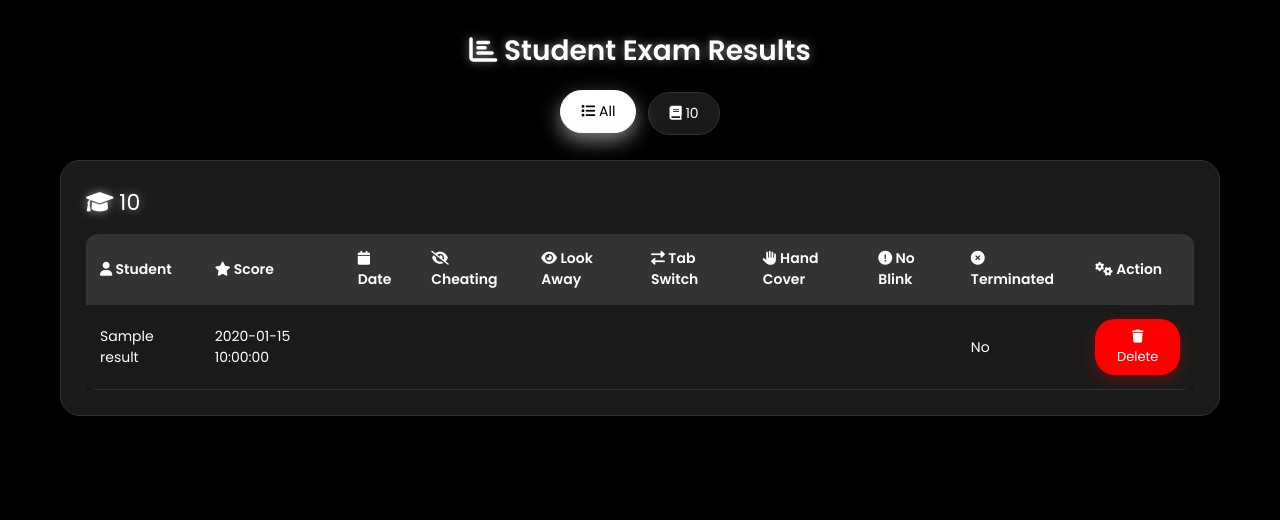
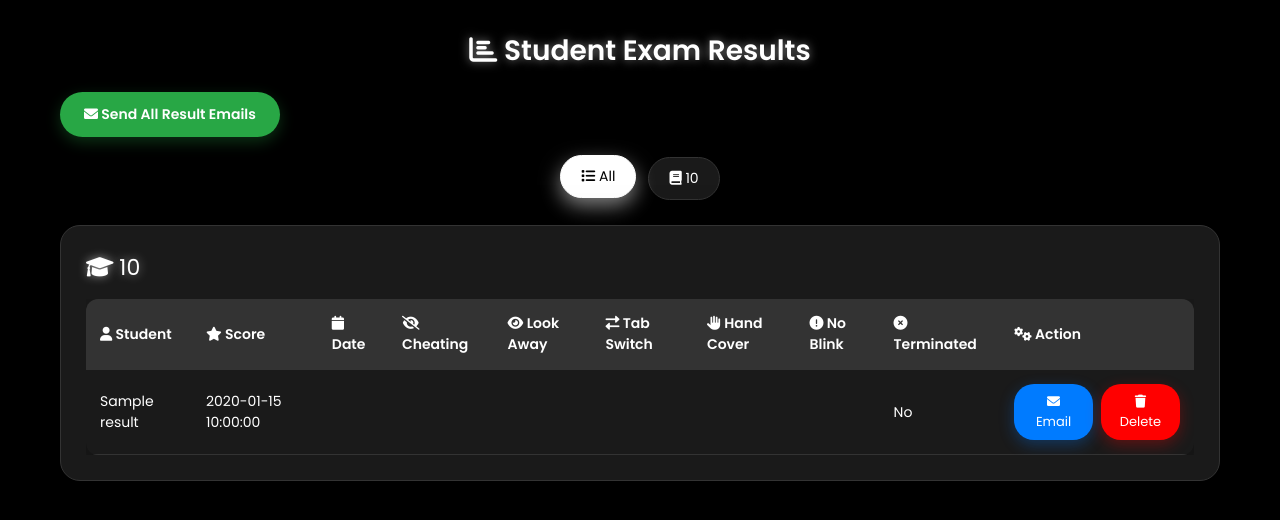
Before and after one commit to wekaruppasamyg/ai-proctoring, a Flask app: page /view-results in a window 1280 px wide. Shown: the part 68-588 px from the top of the page. Run offline with Flask 3, Linux system fonts and the light colour scheme; the visitor is signed in with stand-in values (Sample User, id 1); a database or web service that is not in the repository returns one stand-in record (values such as "Sample title"); some libraries are stand-ins or nearby versions.

Commit message:
✉️ Add admin result email sending feature
**New Features:**
- Admin can send result emails to individual students
- Admin can send result emails to ALL students at once
- Email button next to each result in admin_results page
- 'Send All Result Emails' button for batch sending
- Shows confirmation dialogs
- Success/error feedback messages

**Admin Functions:**
- /send-result-email (POST) - Send email to individual student
- /send-all-results-email (POST) - Send to all students with results

**UI Improvements:**
- Blue 'Email' button next to each result
- Green 'Send All Result Emails' button at top
- Loading indicator during batch send
- Confirmation dialogs before sending

**Email Content:**
- Student name
- Subject name
- Final score and percentage
- Violation breakdown
- Personalized message

**Technical:**
- Queries student email from users table
- Gets violations from results table
- Sends via background thread (non-blocking)
- Includes error handling

**Usage:**
1. Admin goes to /admin-results
2. Click 'Email' button for individual student
3. Or click 'Send All Result Emails' for batch
4. Email sent in background (1-2 seconds)

```diff
--- a/app.py
+++ b/app.py
@@ -1285,6 +1285,112 @@
 
     return render_template("admin_results.html", results=results)
 
+@app.route("/send-result-email", methods=["POST"])
+def send_result_email():
+    """Admin sends result email to individual student"""
+    if not session.get("admin"):
+        return {"status": "unauthorized"}
+
+    data = request.get_json()
+    result_id = data.get("result_id")
+
+    conn = get_db_connection()
+    cur = conn.cursor()
+
+    # Get result
+    cur.execute("""
+        SELECT username, subject, score, (SELECT COUNT(*) FROM questions WHERE subject_id =
+        (SELECT id FROM subjects WHERE name = results.subject)) as total_questions
+        FROM results WHERE id=%s
+    """, (result_id,))
+
+    result_row = cur.fetchone()
+    if not result_row:
+        conn.close()
+        return {"status": "not_found"}
+
+    username, subject, score, total_questions = result_row
+
+    # Get student email
+    cur.execute("SELECT email FROM users WHERE username=%s", (username,))
+    email_row = cur.fetchone()
+
+    # Get violations
+    cur.execute("""
+        SELECT looking_away_count, head_movement_count, eye_tracker_count,
+               no_blink_count, hand_cover_count, camera_hidden_count
+        FROM results WHERE id=%s
+    """, (result_id,))
+
+    violations_row = cur.fetchone()
+    conn.close()
+
+    if not email_row:
+        return {"status": "no_email"}
+
+    student_email = email_row[0]
+    violations = {
+        'looking_away': violations_row[0] or 0,
+        'head_movement': violations_row[1] or 0,
+        'eye_tracker': violations_row[2] or 0,
+        'no_blink': violations_row[3] or 0,
+        'hand_cover': violations_row[4] or 0,
+        'camera_hidden': violations_row[5] or 0
+    } if violations_row else {}
+
+    # Send email
+    send_exam_completion_email(username, student_email, subject, score, total_questions or 20, violations)
+
+    return {"status": "sent", "email": student_email}
+
+@app.route("/send-all-results-email", methods=["POST"])
+def send_all_results_email():
+    """Admin sends result emails to all students"""
+    if not session.get("admin"):
+        return {"status": "unauthorized"}
+
+    conn = get_db_connection()
+    cur = conn.cursor()
+
+    # Get all results with student emails
+    cur.execute("""
+        SELECT r.id, r.username, r.subject, r.score, u.email,
+               r.looking_away_count, r.head_movement_count, r.eye_tracker_count,
+               r.no_blink_count, r.hand_cover_count, r.camera_hidden_count
+        FROM results r
+        JOIN users u ON r.username = u.username
+        WHERE u.email IS NOT NULL AND u.email != ''
+    """)
+
+    results = cur.fetchall()
+    conn.close()
+
+    sent_count = 0
+    for result_row in results:
+        result_id, username, subject, score, email, look_away, head_move, eye_track, no_blink, hand_cover, cam_hidden = result_row
+
+        # Get total questions for subject
+        conn = get_db_connection()
+        cur = conn.cursor()
+        cur.execute("SELECT COUNT(*) FROM questions WHERE subject_id = (SELECT id FROM subjects WHERE name=%s)", (subject,))
+        total_questions = cur.fetchone()[0] or 20
+        conn.close()
+
+        violations = {
+            'looking_away': look_away or 0,
+            'head_movement': head_move or 0,
+            'eye_tracker': eye_track or 0,
+            'no_blink': no_blink or 0,
+            'hand_cover': hand_cover or 0,
+            'camera_hidden': cam_hidden or 0
+        }
+
+        # Send email in background
+        send_exam_completion_email(username, email, subject, score, total_questions, violations)
+        sent_count += 1
+
+    return {"status": "sent_all", "count": sent_count}
+
 @app.route("/delete-result", methods=["POST"])
 def delete_result():
     if not session.get("admin"):
--- a/templates/admin_results.html
+++ b/templates/admin_results.html
@@ -243,6 +243,43 @@
     box-shadow:0 8px 20px rgba(255,0,0,0.5);
 }
 
+/* ===== EMAIL BUTTON ===== */
+.send-email-btn{
+    padding:8px 16px;
+    border-radius:20px;
+    border:none;
+    background:#007bff;
+    color:#fff;
+    cursor:pointer;
+    font-size:13px;
+    transition:0.3s;
+    box-shadow:0 5px 15px rgba(0,123,255,0.3);
+}
+
+.send-email-btn:hover{
+    transform:scale(1.05);
+    box-shadow:0 8px 20px rgba(0,123,255,0.5);
+}
+
+.send-all-btn{
+    padding:12px 24px;
+    border-radius:25px;
+    border:none;
+    background:#28a745;
+    color:#fff;
+    cursor:pointer;
+    font-size:14px;
+    font-weight:600;
+    transition:0.3s;
+    box-shadow:0 5px 15px rgba(40,167,69,0.3);
+    margin-bottom:20px;
+}
+
+.send-all-btn:hover{
+    transform:scale(1.05);
+    box-shadow:0 8px 20px rgba(40,167,69,0.5);
+}
+
 /* ===== EMPTY ===== */
 .empty{
     text-align:center;
@@ -283,6 +320,12 @@
 
 <div class="container">
     <div class="page-title"><i class="fas fa-chart-bar"></i> Student Exam Results</div>
+
+    {% if results %}
+    <button class="send-all-btn" onclick="sendAllResultsEmails()">
+        <i class="fas fa-envelope"></i> Send All Result Emails
+    </button>
+    {% endif %}
 
     <!-- ===== SUBJECT FILTER ===== -->
     <div class="filter">
@@ -331,10 +374,15 @@
                         <td>{{ r[11] }}</td>
                         <td>{{ "Yes" if r[6] else "No" }}</td>
                         <td>
-                            <form method="POST" action="/delete-result">
-                                <input type="hidden" name="result_id" value="{{ r[4] }}">
-                                <button class="delete-btn"><i class="fas fa-trash"></i> Delete</button>
-                            </form>
+                            <div style="display:flex; gap:8px;">
+                                <button class="send-email-btn" onclick="sendResultEmail({{ r[4] }})">
+                                    <i class="fas fa-envelope"></i> Email
+                                </button>
+                                <form method="POST" action="/delete-result" style="margin:0;">
+                                    <input type="hidden" name="result_id" value="{{ r[4] }}">
+                                    <button class="delete-btn" type="submit"><i class="fas fa-trash"></i> Delete</button>
+                                </form>
+                            </div>
                         </td>
                     </tr>
                     {% endfor %}
@@ -363,6 +411,56 @@
         }
     });
 }
+
+function sendResultEmail(resultId){
+    if(confirm('Send result email to this student?')){
+        fetch('/send-result-email', {
+            method: 'POST',
+            headers: { 'Content-Type': 'application/json' },
+            body: JSON.stringify({ result_id: resultId })
+        })
+        .then(r => r.json())
+        .then(data => {
+            if(data.status === 'sent'){
+                alert('✅ Result email sent to ' + data.email);
+            } else if(data.status === 'no_email'){
+                alert('❌ Student email not found');
+            } else {
+                alert('❌ Failed to send email');
+            }
+        })
+        .catch(e => alert('Error: ' + e));
+    }
+}
+
+function sendAllResultsEmails(){
+    if(confirm('Send result emails to ALL students?\n\nThis will send emails to all students who have taken exams.')){
+        const btn = event.target;
+        btn.disabled = true;
+        btn.innerHTML = '<i class="fas fa-spinner fa-spin"></i> Sending...';
+
+        fetch('/send-all-results-email', {
+            method: 'POST',
+            headers: { 'Content-Type': 'application/json' },
+            body: JSON.stringify({})
+        })
+        .then(r => r.json())
+        .then(data => {
+            if(data.status === 'sent_all'){
+                alert('✅ Sent ' + data.count + ' result emails to students!');
+            } else {
+                alert('❌ Failed to send emails');
+            }
+            btn.disabled = false;
+            btn.innerHTML = '<i class="fas fa-envelope"></i> Send All Result Emails';
+        })
+        .catch(e => {
+            alert('Error: ' + e);
+            btn.disabled = false;
+            btn.innerHTML = '<i class="fas fa-envelope"></i> Send All Result Emails';
+        });
+    }
+}
 </script>
 
 </body>
```
